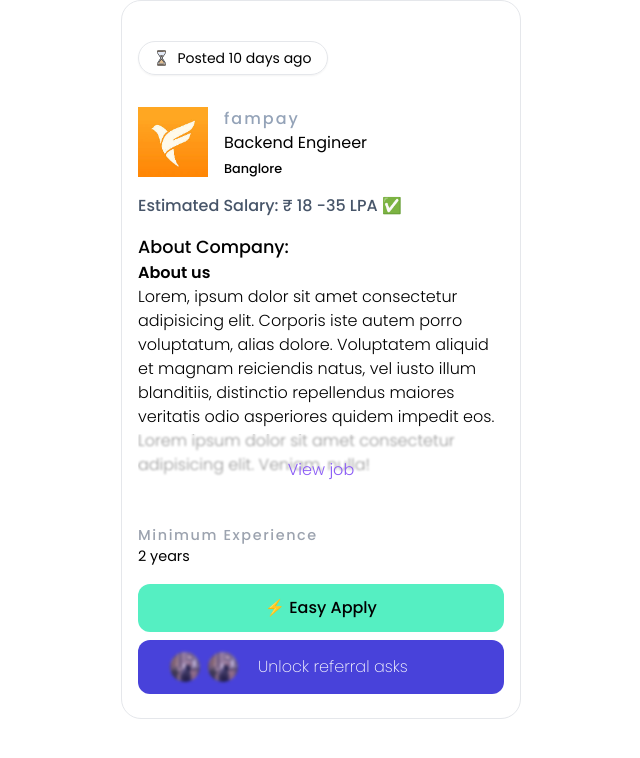
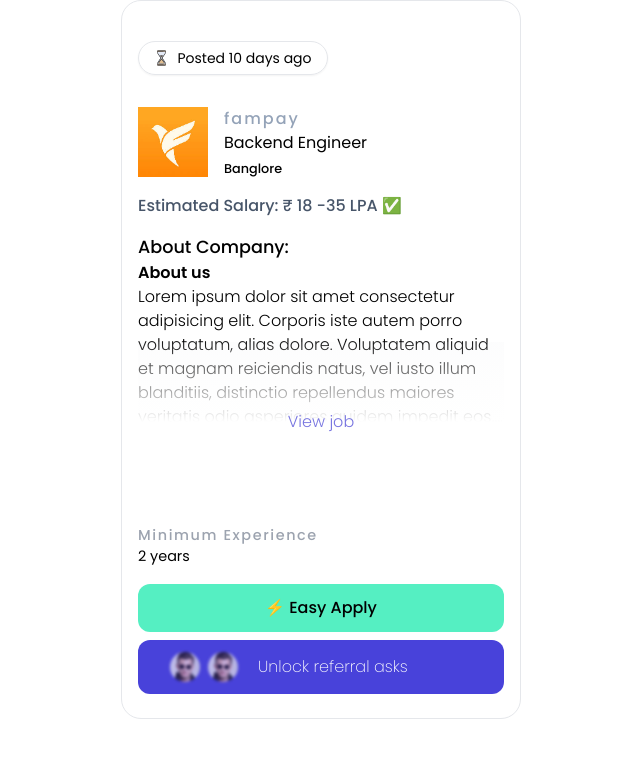
Before and after one commit to Srinidhi-codes/React-Job-Listing, a React (Create React App) app: page / in a window 1280 px wide. Shown: the top 758 px of the page, without its empty margins (319-959 px from the left). Built offline with nearby package versions, Linux system fonts and the light colour scheme.

Commit message:
Fixed job description blur effect

```diff
--- a/src/components/jobCard/JobCard.jsx
+++ b/src/components/jobCard/JobCard.jsx
@@ -23,12 +23,17 @@
                     <h1 className='text-[1rem] text-slate-600 font-medium font-sans pb-4'>Estimated Salary: ₹ 18 -35 LPA ✅</h1>
                     <h1 className='text-[1.1rem] font-medium font-sans'>About Company:</h1>
                     <h1 className='text-[1rem] font-semibold font-sans'>About us</h1>
-                    <div className='relative font-light text-[1rem]'>Lorem, ipsum dolor sit amet consectetur adipisicing elit. Corporis iste autem porro voluptatum, alias dolore. Voluptatem aliquid et magnam reiciendis natus, vel iusto illum blanditiis, distinctio repellendus maiores veritatis odio asperiores quidem impedit eos. Lorem ipsum dolor sit amet consectetur adipisicing elit. Veniam, nulla!
-                        <h1 className={`${readMore && 'hidden'} absolute w-full h-[3rem] top-[78%] flex justify-center items-end text-violet-500 backdrop-blur-[1px] bg-white/60`} onClick={() => setReadMore(!readMore)}> View job </h1>
+                    <div className='relative font-light text-[1rem]'>
+                        <p className={readMore ? '' : 'line-clamp-6'}>
+                            Lorem ipsum dolor sit amet consectetur adipisicing elit. Corporis iste autem porro voluptatum, alias dolore. Voluptatem aliquid et magnam reiciendis natus, vel iusto illum blanditiis, distinctio repellendus maiores veritatis odio asperiores quidem impedit eos. Lorem ipsum dolor sit amet consectetur adipisicing elit. Veniam, nulla! Lorem ipsum dolor, sit amet consectetur adipisicing elit. Sint in, ullam minus reiciendis fuga itaque sed. Qui velit tenetur accusantium quia magnam rem, magni, ullam quo illo at autem. Officiis ipsum eligendi distinctio, doloremque aspernatur animi mollitia neque omnis? Minima ex expedita mollitia adipisci vel quaerat, nihil nam, tempore excepturi provident illo repudiandae ab necessitatibus corporis repellendus eum ipsam sint explicabo, nisi cumque quis porro! Praesentium natus soluta, assumenda perferendis itaque culpa, qui distinctio laborum voluptatum ipsa nobis quasi quas sunt iusto facilis explicabo pariatur unde quaerat molestiae? Beatae enim, inventore libero magnam iste asperiores perferendis? Earum sapiente quasi ea.
+                        </p>
+                        {!readMore && (
+                            <button className="absolute top-[40%] left-0 h-[10rem] w-full text-[#7875E0] bg-gradient-to-b from-gray-200/10 via-white to-white" onClick={() => setReadMore(true)}>View job</button>
+                        )}
                     </div>
-                    {/* {readMore &&
-                        <p>Lorem, ipsum dolor sit amet consectetur adipisicing elit. Corporis iste autem porro voluptatum, alias dolore. Voluptatem aliquid et magnam reiciendis natus, vel iusto illum blanditiis, distinctio repellendus maiores veritatis odio asperiores quidem impedit eos. Iure tempore facilis laudantium. Nam eveniet tempora, tempore vel iusto consequuntur suscipit facilis. Neque eum minus provident repellendus, illum tenetur tempore modi, soluta minima, nostrum inventore quos explicabo cum voluptate ipsum nulla officia officiis magnam recusandae laboriosam ipsa voluptas error. Cupiditate officiis, quasi, commodi repudiandae fuga blanditiis provident ipsam odit veritatis voluptas velit ducimus nemo, debitis quia incidunt? Et, quos sequi omnis quidem corrupti veritatis fugiat? officia officiis magnam recusandae laboriosam ipsa voluptas errorofficia officiis magnam recusandae laboriosam ipsa voluptas errorofficia officiis magnam recusandae laboriosam ipsa voluptas error</p>} */}
-                    <h1 className='tracking-[.1rem] text-gray-400 pt-[3rem] text-[0.9rem] font-medium'>Minimum Experience</h1>
+                </div>
+                <div className='pt-[5rem] pb-[1rem]'>
+                    <h1 className='tracking-[.1rem] text-gray-400  text-[0.9rem] font-medium'>Minimum Experience</h1>
                     <h1 className='font-normal text-[0.9rem]'>2 years</h1>
                 </div>
                 <div className='flex flex-col gap-2'>
```
Also changed, not shown: src/App.css (deleted, +0 -38 lines), src/assets/profile.jpg.
